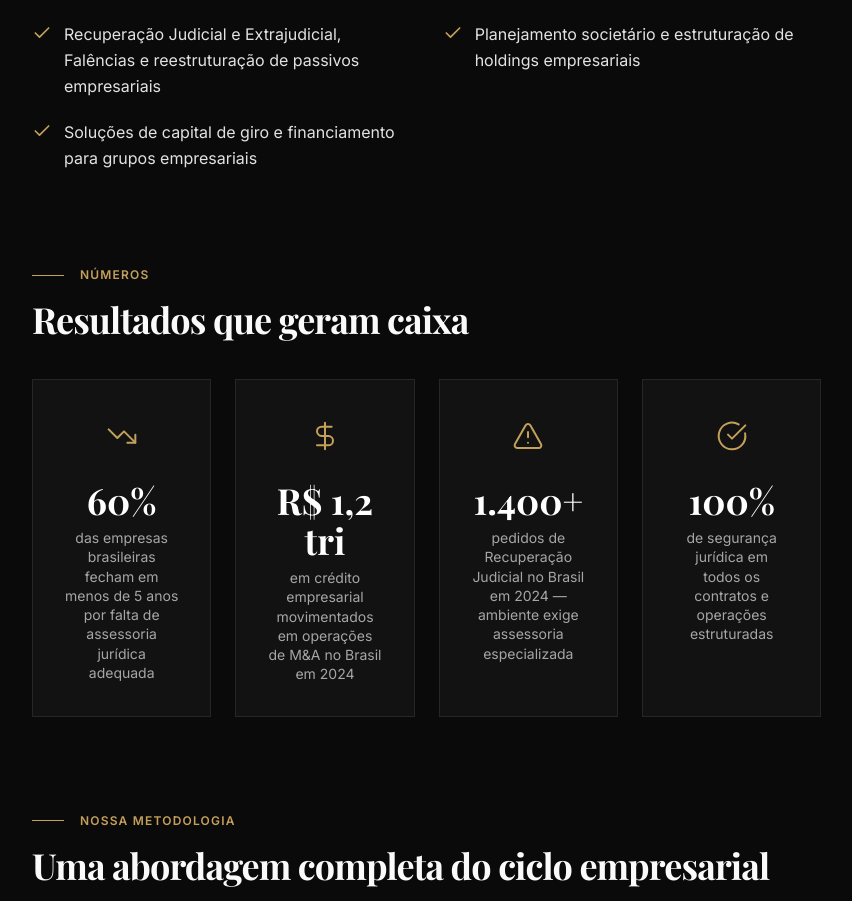
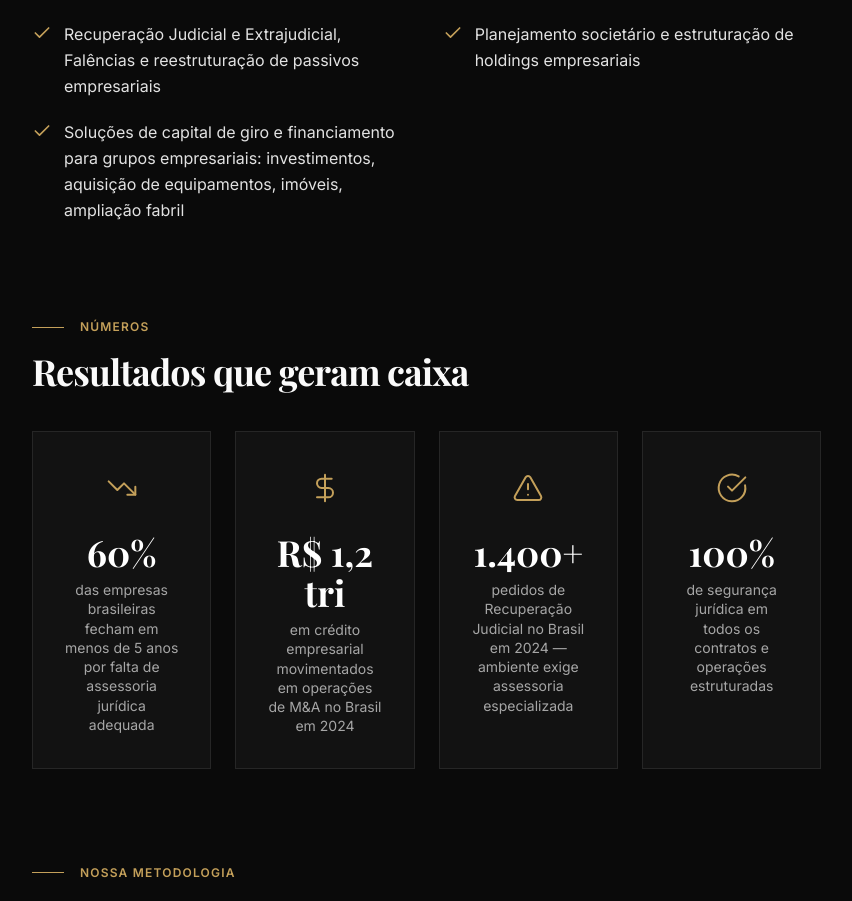
Before and after one commit to claudiofileto-lgtm/grupo-fileto-cdh77id9i, a React (Vite) app: page /areas/direito-empresarial in a window 1280 px wide. Shown: the part 1182-2083 px from the top of the page, without its empty margins (0-852 px from the left). Built offline with nearby package versions, Linux system fonts and the light colour scheme; a web font is replaced by a local one.

Commit message:
Atualiza bullet de capital de giro em Direito Empresarial no content.ts

```diff
--- a/src/data/content.ts
+++ b/src/data/content.ts
@@ -154,7 +154,7 @@ export const practiceAreas: PracticeArea[] = [
         'Operações de M&A (fusões, aquisições, incorporações, cisões e joint ventures)',
         'Recuperação Judicial e Extrajudicial, Falências e reestruturação de passivos empresariais',
         'Planejamento societário e estruturação de holdings empresariais',
-        'Soluções de capital de giro e financiamento para grupos empresariais',
+        'Soluções de capital de giro e financiamento para grupos empresariais: investimentos, aquisição de equipamentos, imóveis, ampliação fabril',
       ],
     },
     stats: [
```
Also changed, not shown: .skip.config.json.
